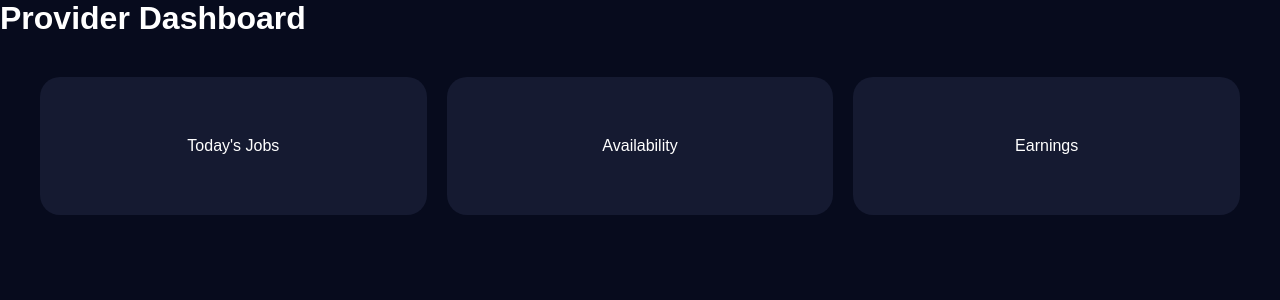
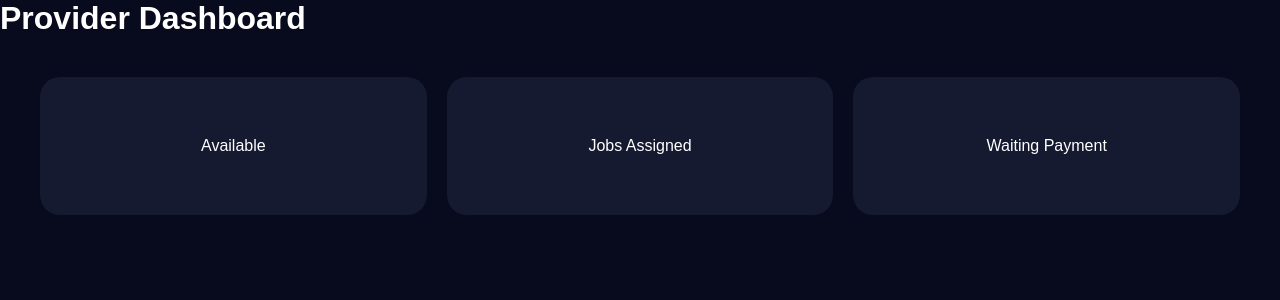
Before and after one commit to sowmiyasann/peplum-home-services, a Django app: template templates/provider-dashboard.html in a window 1280 px wide. Shown: the top 300 px of the page. Run offline with Django 3.2, Linux system fonts and the light colour scheme; the template is opened without the code that fills it, so the values that code supplies are empty.

Commit message:
Update provider-dashboard.html

```diff
--- a/templates/provider-dashboard.html
+++ b/templates/provider-dashboard.html
@@ -4,7 +4,8 @@
 
 <head>
 
-<link rel="stylesheet"
+<link
+rel="stylesheet"
 href="/static/css/style.css">
 
 </head>
@@ -21,19 +22,19 @@ Provider Dashboard
 
 <div class="box">
 
-Today's Jobs
+Available
 
 </div>
 
 <div class="box">
 
-Availability
+Jobs Assigned
 
 </div>
 
 <div class="box">
 
-Earnings
+Waiting Payment
 
 </div>
 
```
